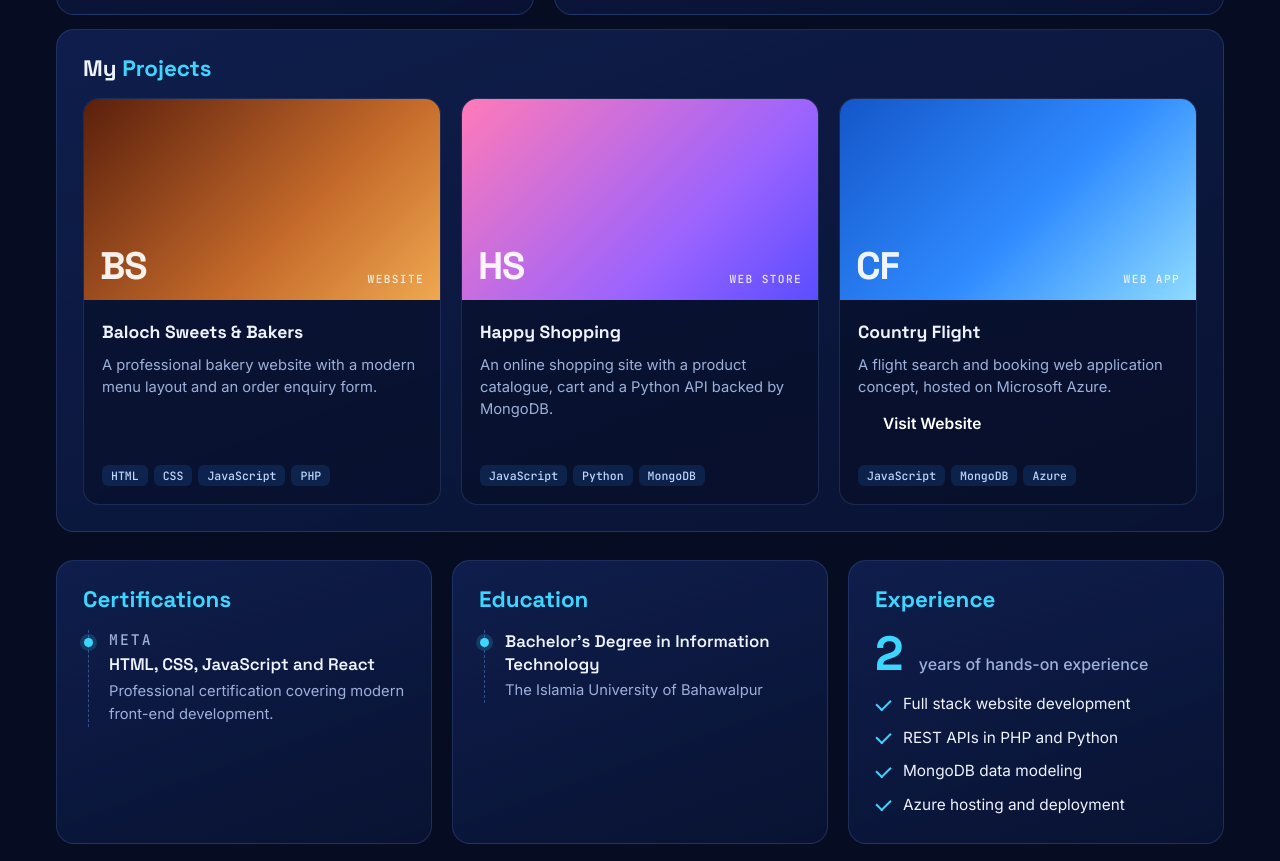
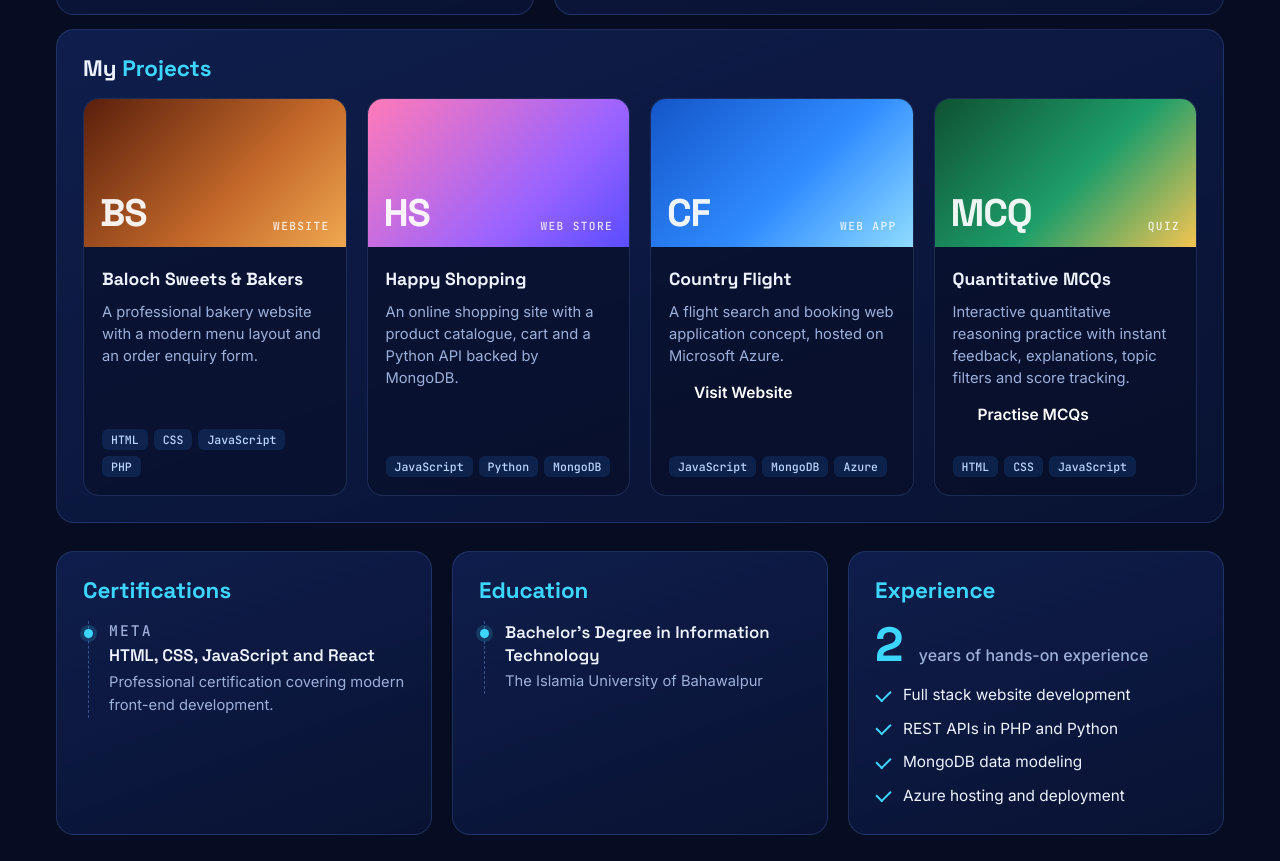
Before and after one commit to junaid121817/QR_USAT, a plain HTML site: page index.html in a window 1280 px wide. Shown: the part 1355-2216 px from the top of the page. Drawn offline with Linux system fonts and the light colour scheme.

Commit message:
Update index.html

```diff
--- a/index.html
+++ b/index.html
@@ -265,6 +265,14 @@ footer p{margin:0;color:var(--muted);font-size:.9rem}
             <div class="tags"><span>JavaScript</span><span>MongoDB</span><span>Azure</span></div>
           </div>
         </article>
+        <article class="card">
+          <div class="thumb" style="--g:linear-gradient(135deg,#0f5132,#1e9e6a 55%,#f5c451)"><b>MCQ</b><span>Quiz</span></div>
+          <div class="card-body">
+            <h3>Quantitative MCQs</h3>
+            <p>Interactive quantitative reasoning practice with instant feedback, explanations, topic filters and score tracking. <br> <a href="quant-mcq.html" class="btn">Practise MCQs</a></p>
+            <div class="tags"><span>HTML</span><span>CSS</span><span>JavaScript</span></div>
+          </div>
+        </article>
       </div>
     </section>
   </div>
```
